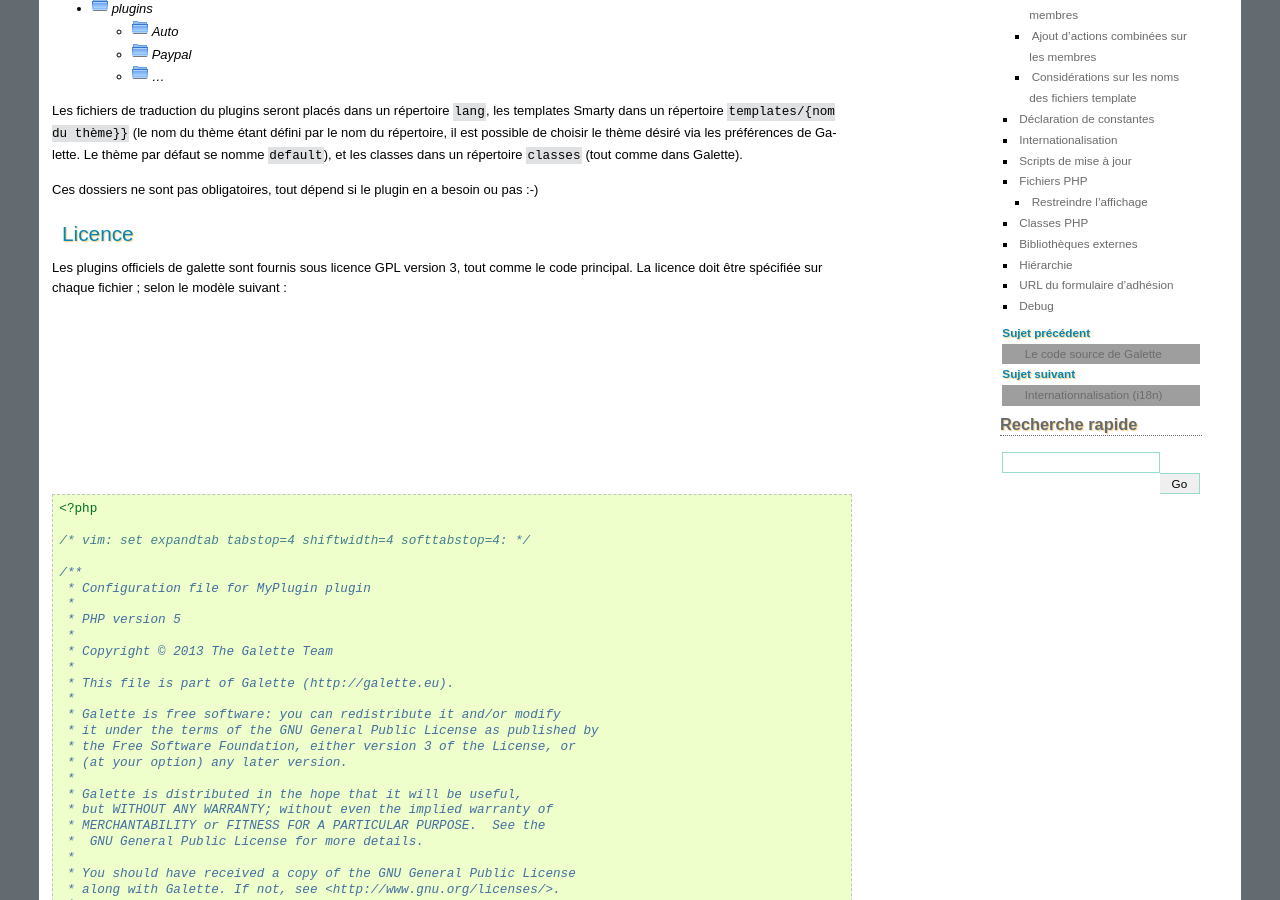
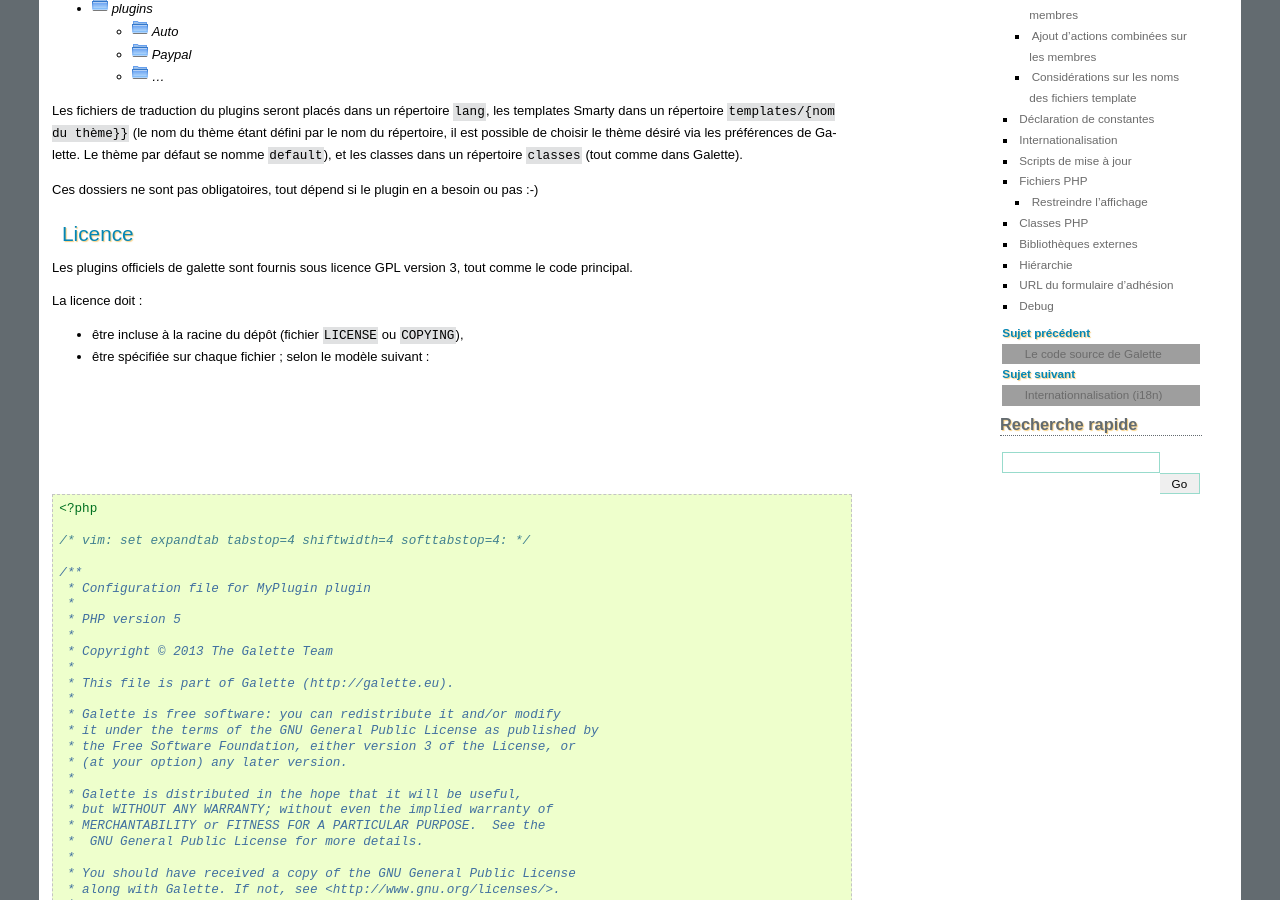
Before and after one commit to galette/galettedoc, a Sphinx documentation site: the page built from source/development/plugins.rst, in a window 1280 px wide and 900 px high, scrolled down 381 px. Built offline with Sphinx 7.4.7, drawn with Linux system fonts in a browser that asks for light colours; grey boxes are pictures that could not be loaded.

```diff
--- a/source/development/plugins.rst
+++ b/source/development/plugins.rst
@@ -27,7 +27,12 @@ Ces dossiers ne sont pas obligatoires, tout dépend si le plugin en a besoin ou
 Licence
 =======
 
-Les plugins officiels de galette sont fournis sous licence GPL version 3, tout comme le code principal. La licence doit être spécifiée sur chaque fichier ; selon le modèle suivant :
+Les plugins officiels de galette sont fournis sous licence GPL version 3, tout comme le code principal.
+
+La licence doit :
+
+* être incluse à la racine du dépôt (fichier ``LICENSE`` ou ``COPYING``),
+* être spécifiée sur chaque fichier ; selon le modèle suivant :
 
 .. code-block:: php
 
```
